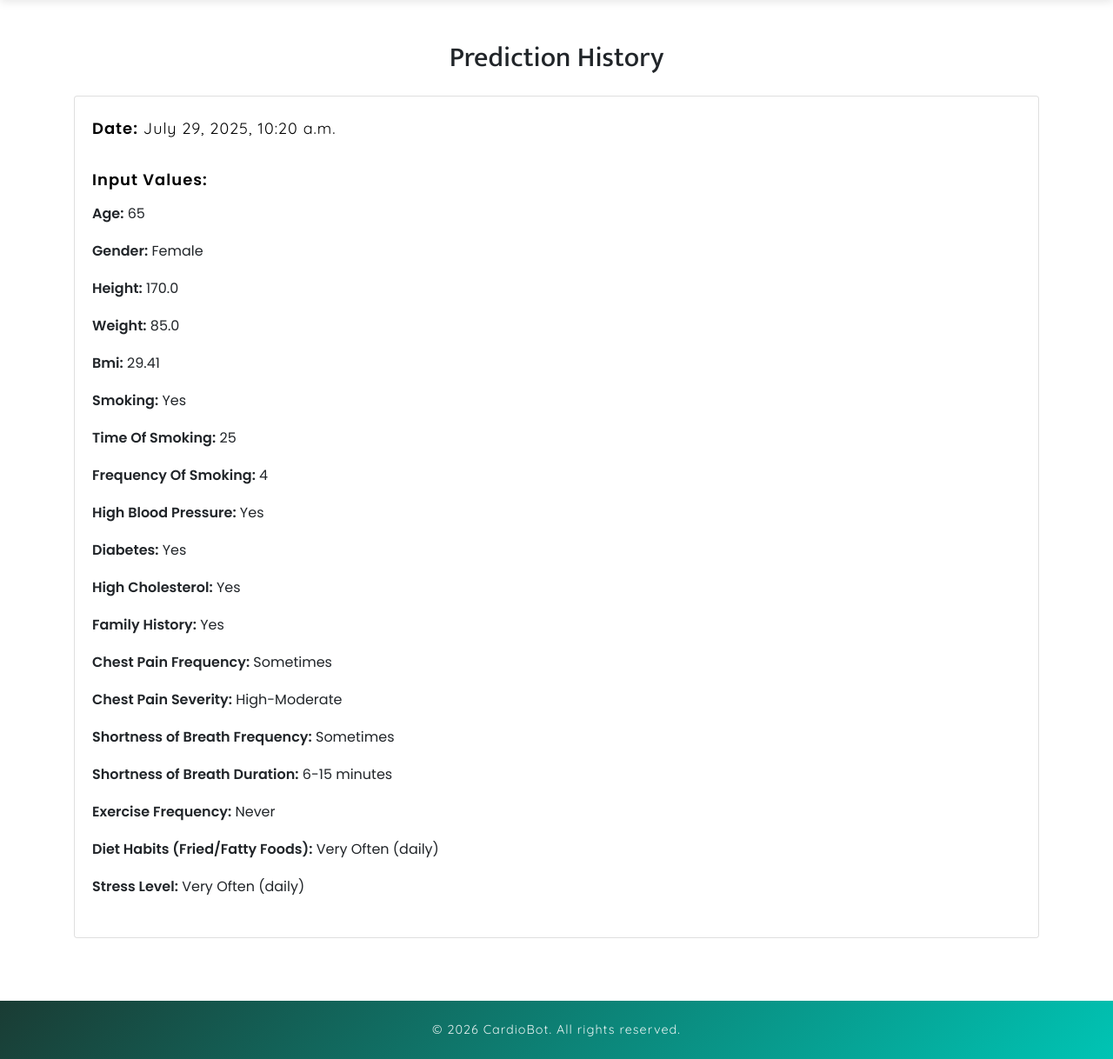
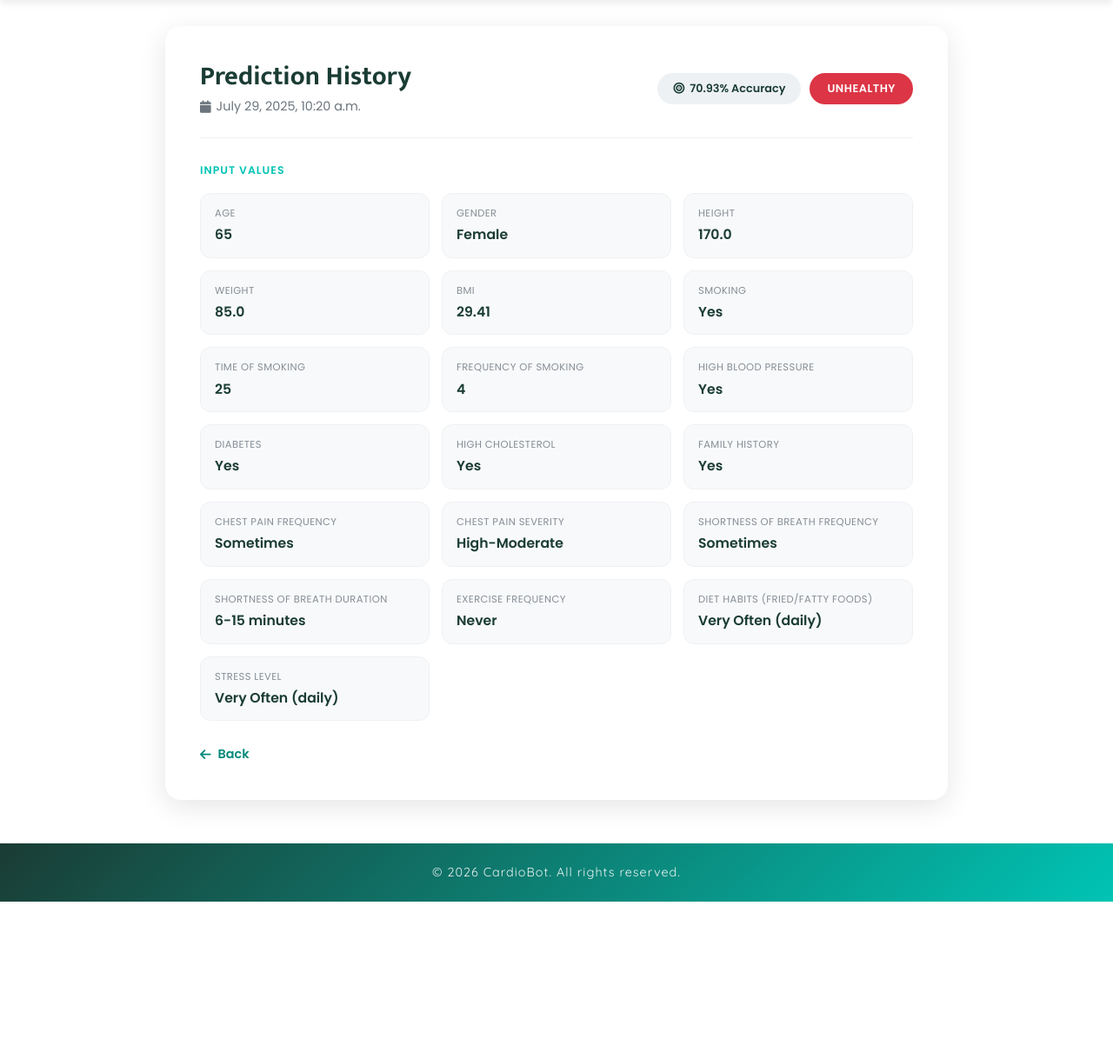
Before and after one commit to Minni16/CardioBot, a Django app: page /view_prediction_history/192 in a window 1280 px wide. Shown: the part 74-1292 px from the top of the page at 87% size. After the commit the page ends 1111 px from the top, so only its background shows below. Run offline with Django 3.2, Linux system fonts and the light colour scheme; a user stored in the database is signed in; data comes from the database, SQL or seed files in the repository; both versions use the stored data as it was after the commit; some libraries are stand-ins or nearby versions.

Commit message:
admin-pred-details

```diff
--- a/health/templates/prediction_history.html
+++ b/health/templates/prediction_history.html
@@ -1,66 +1,201 @@
 {% extends 'index.html' %}
 {% block body %}
-<div class="container py-5">
-    <div class="row">
-        <div class="col-md-12">
-            <h2 class="text-center mb-4">Prediction History</h2>
-            <div class="card mb-4">
-                <!-- <div class="card-header">
-                    <h4>Original Prediction</h4>
-                </div> -->
-                <div class="card-body">
+<style>
+  .ph-container {
+    padding: 30px 15px 50px;
+    display: flex;
+    flex-direction: column;
+    align-items: center;
+    width: 100%;
+    box-sizing: border-box;
+  }
 
-                    <p style="color: #000000; font-size: 18px;"><strong>Date:</strong> {{ search_data.created }}</p>
-                    <br>
-                    <p style="color: #000000; font-size: 18px;"><strong>Input Values:</strong></p>
-                    <ul class="list-group list-group-flush mb-3">
-                        {% for key, value in main_formatted_values.items %}
-                            <li class="list-group-item" style="padding: 10px 0px;  border: none;"><strong>{{ key }}:</strong> {{ value }}</li>
-                        {% endfor %}
-                    </ul>
-                </div>
-            </div>
+  .ph-card {
+    background: white;
+    border-radius: 18px;
+    box-shadow: 0 8px 32px rgba(0, 0, 0, 0.1);
+    padding: clamp(20px, 4vw, 40px);
+    width: 100%;
+    max-width: 900px;
+  }
 
-            <!-- <h3 class="mb-3">History</h3>
-            {% if history %}
-                <div class="table-responsive">
-                    <table class="table table-striped">
-                        <thead>
-                            <tr>
-                                <th>Date</th>
-                                <th>Prediction Accuracy</th>
-                                <th>Result</th>
-                                <th>Values</th>
-                            </tr>
-                        </thead>
-                        <tbody>
-                            {% for entry in history %}
-                            <tr>
-                                <td>{{ entry.created }}</td>
-                                <td>{{ entry.prediction_accuracy|floatformat:"2" }}%</td>
-                                <td>
-                                    {% if entry.result == '0' %}
-                                        <span class="text-success">Healthy</span>
-                                    {% else %}
-                                        <span class="text-danger">Unhealthy</span>
-                                    {% endif %}
-                                </td>
-                                <td>
-                                    <ul class="list-group list-group-flush" style="background-color: transparent;">
-                                    {% for key, value in entry.formatted_values.items %}
-                                        <li class="list-group-item" style="background-color: transparent; border: none; padding: .25rem 0;"><strong>{{ key }}:</strong> {{ value }}</li>
-                                    {% endfor %}
-                                    </ul>
-                                </td>
-                            </tr>
-                            {% endfor %}
-                        </tbody>
-                    </table>
-                </div>
-            {% else %}
-                <p class="text-center">No history available for this prediction.</p>
-            {% endif %} -->
-        </div>
+  .ph-header {
+    display: flex;
+    flex-wrap: wrap;
+    align-items: center;
+    justify-content: space-between;
+    gap: 16px;
+    padding-bottom: 24px;
+    margin-bottom: 28px;
+    border-bottom: 1px solid #eef1f4;
+  }
+
+  .ph-header h1 {
+    margin: 0 0 6px 0;
+    font-size: clamp(1.4rem, 3.5vw, 1.9rem);
+    font-weight: 700;
+    color: #1a3c34;
+  }
+
+  .ph-date {
+    color: #6c757d;
+    font-size: 0.9rem;
+    display: flex;
+    align-items: center;
+    gap: 6px;
+  }
+
+  .ph-badges {
+    display: flex;
+    align-items: center;
+    gap: 10px;
+    flex-wrap: wrap;
+  }
+
+  .status-pill {
+    display: inline-block;
+    padding: 8px 20px;
+    border-radius: 30px;
+    font-size: 0.8rem;
+    font-weight: 700;
+    letter-spacing: 0.5px;
+    text-transform: uppercase;
+    white-space: nowrap;
+    color: white;
+  }
+
+  .status-pill.healthy {
+    background: #00897b;
+  }
+
+  .status-pill.unhealthy {
+    background: #dc3545;
+  }
+
+  .accuracy-pill {
+    display: inline-flex;
+    align-items: center;
+    gap: 6px;
+    padding: 8px 18px;
+    border-radius: 30px;
+    font-size: 0.8rem;
+    font-weight: 700;
+    background: #eef1f4;
+    color: #1a3c34;
+    white-space: nowrap;
+  }
+
+  .ph-section-label {
+    font-size: 0.78rem;
+    color: #00c4b4;
+    font-weight: 700;
+    text-transform: uppercase;
+    letter-spacing: 1px;
+    margin-bottom: 16px;
+  }
+
+  .ph-values-grid {
+    display: grid;
+    grid-template-columns: repeat(auto-fit, minmax(220px, 1fr));
+    gap: 14px;
+  }
+
+  .ph-value-item {
+    background: #f8f9fa;
+    border-radius: 12px;
+    padding: 14px 16px;
+    border: 1px solid #eef1f4;
+  }
+
+  .ph-value-item .label {
+    display: block;
+    font-size: 0.72rem;
+    color: #868e96;
+    text-transform: uppercase;
+    letter-spacing: 0.4px;
+    margin-bottom: 4px;
+  }
+
+  .ph-value-item .value {
+    display: block;
+    font-size: 0.98rem;
+    color: #1a3c34;
+    font-weight: 600;
+    word-break: break-word;
+  }
+
+  .ph-back-link {
+    display: inline-flex;
+    align-items: center;
+    gap: 8px;
+    margin-top: 28px;
+    color: #00897b;
+    font-weight: 600;
+    text-decoration: none;
+    font-size: 0.9rem;
+  }
+
+  .ph-back-link:hover {
+    text-decoration: underline;
+  }
+
+  .ph-error {
+    text-align: center;
+    color: #dc3545;
+    font-weight: 600;
+    padding: 30px;
+  }
+
+  @media (max-width: 576px) {
+    .ph-header {
+      flex-direction: column;
+      align-items: flex-start;
+    }
+  }
+</style>
+
+<div class="ph-container">
+  <div class="ph-card">
+    {% if error_message %}
+    <p class="ph-error">{{ error_message }}</p>
+    {% else %}
+    <div class="ph-header">
+      <div>
+        <h1>Prediction History</h1>
+        <span class="ph-date"><i class="fa fa-calendar"></i> {{ search_data.created }}</span>
+      </div>
+      <div class="ph-badges">
+        {% if search_data.prediction_accuracy %}
+        <span class="accuracy-pill"><i class="fa fa-bullseye"></i> {{ search_data.prediction_accuracy|floatformat:"2" }}% Accuracy</span>
+        {% endif %}
+        {% if search_data.patient %}
+          {% if search_data.result == "0" %}
+          <span class="status-pill healthy">Healthy</span>
+          {% else %}
+          <span class="status-pill unhealthy">Unhealthy</span>
+          {% endif %}
+        {% else %}
+          {% if search_data.result == "0" %}
+          <span class="status-pill unhealthy">Unhealthy</span>
+          {% else %}
+          <span class="status-pill healthy">Healthy</span>
+          {% endif %}
+        {% endif %}
+      </div>
     </div>
+
+    <div class="ph-section-label">Input Values</div>
+    <div class="ph-values-grid">
+      {% for key, value in main_formatted_values.items %}
+      <div class="ph-value-item">
+        <span class="label">{{ key }}</span>
+        <span class="value">{{ value }}</span>
+      </div>
+      {% endfor %}
+    </div>
+
+    <a href="javascript:history.back()" class="ph-back-link"><i class="fa fa-arrow-left"></i> Back</a>
+    {% endif %}
+  </div>
 </div>
 {% endblock %}
```
Also changed, not shown: db.sqlite3.
